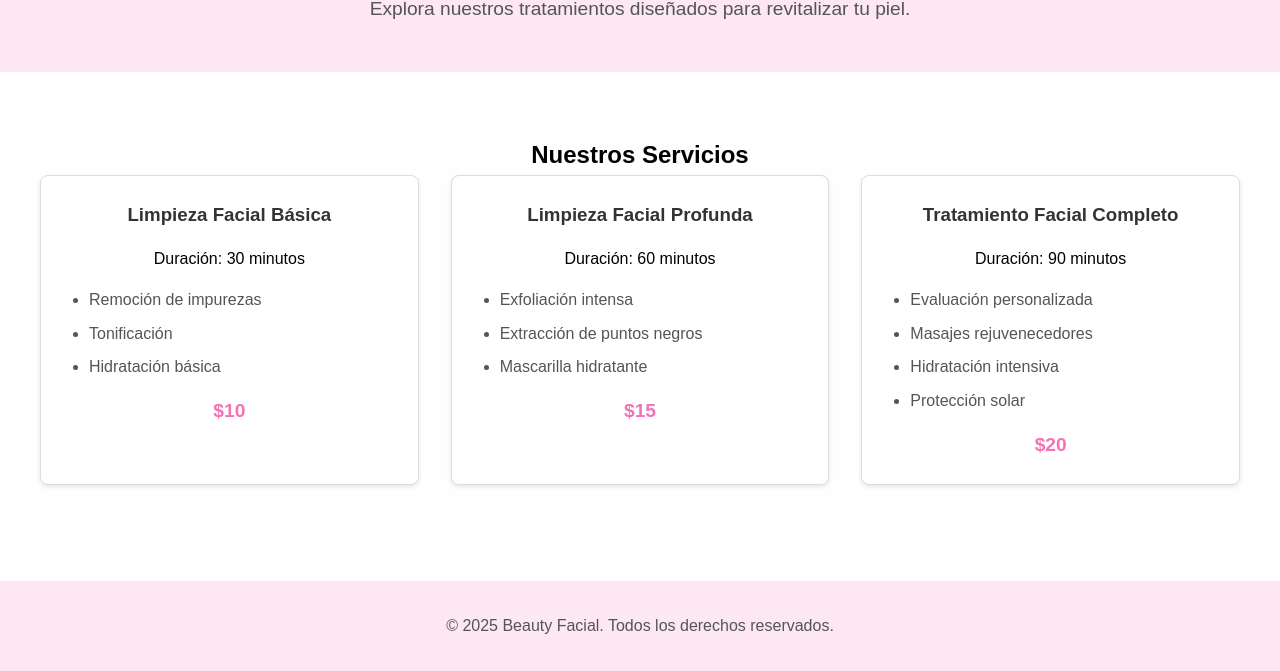
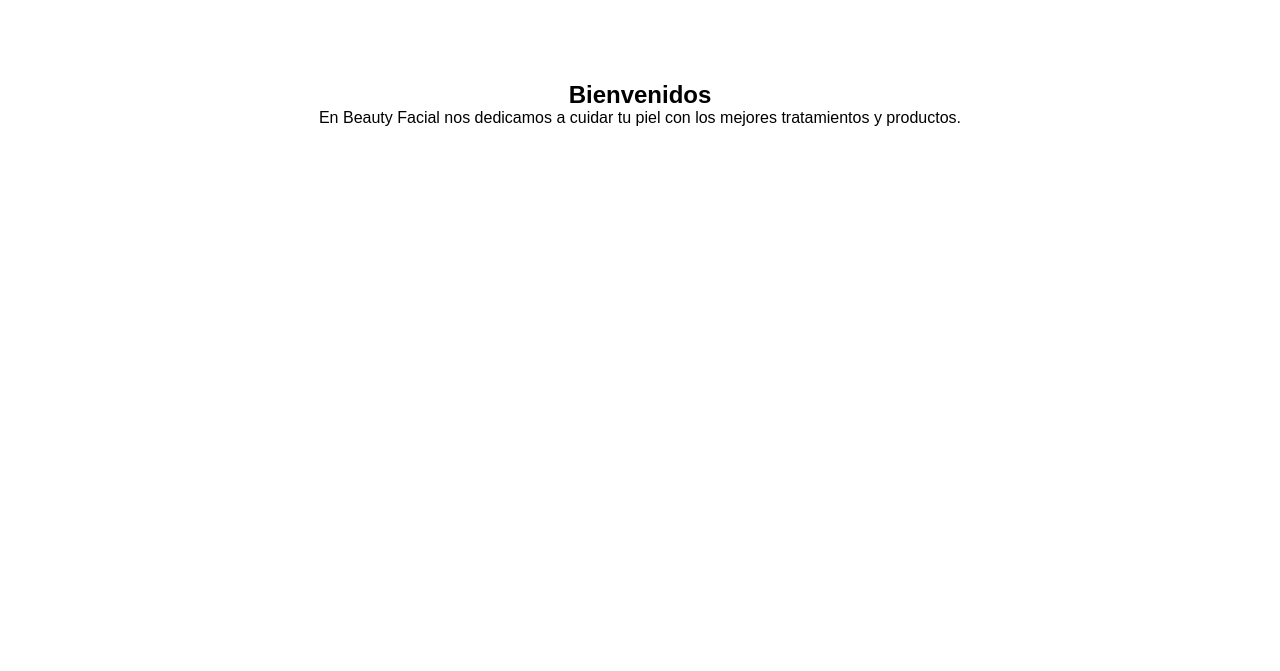
Before and after one commit to Ejms1999/paginaprueba, a plain HTML site: page index.html in a window 1280 px wide. Shown: the part 216-887 px from the top of the page. After the commit the page ends 800 px from the top, so only its background shows below. Drawn offline with Linux system fonts and the light colour scheme.

Commit message:
Update index.html

```diff
--- a/index.html
+++ b/index.html
@@ -3,7 +3,7 @@
 <head>
     <meta charset="UTF-8">
     <meta name="viewport" content="width=device-width, initial-scale=1.0">
-    <title>Beauty Facial - Servicios</title>
+    <title>Beauty Facial</title>
     <style>
         /* Estilos generales */
         * {
@@ -13,17 +13,12 @@
             font-family: Arial, sans-serif;
         }
 
-        body {
-            line-height: 1.6;
-            background-color: #fefefe;
-        }
-
         nav {
             background-color: #fce7f3;
             padding: 1rem;
             position: sticky;
             top: 0;
-            box-shadow: 0 2px 4px rgba(0, 0, 0, 0.1);
+            box-shadow: 0 2px 4px rgba(0,0,0,0.1);
             z-index: 100;
         }
 
@@ -48,150 +43,72 @@
             color: white;
         }
 
-        header {
-            padding: 3rem 2rem;
-            text-align: center;
-            background-color: #fce7f3;
-        }
-
-        header h1 {
-            font-size: 2.5rem;
-            color: #333;
-        }
-
-        header p {
-            color: #555;
-            font-size: 1.2rem;
-        }
-
-        section {
+        header, section {
             padding: 4rem 2rem;
             text-align: center;
         }
 
-        .services-grid {
-            display: grid;
-            grid-template-columns: repeat(auto-fit, minmax(300px, 1fr));
-            gap: 2rem;
-            max-width: 1200px;
-            margin: 0 auto;
+        .contact-card {
+            background-color: #fce7f3;
+            padding: 2rem;
+            border-radius: 8px;
+            text-align: center;
+            box-shadow: 0 2px 4px rgba(0,0,0,0.1);
         }
 
-        .service-card {
-            border: 1px solid #ddd;
-            border-radius: 8px;
-            padding: 1.5rem;
-            box-shadow: 0 2px 4px rgba(0, 0, 0, 0.1);
-            transition: transform 0.3s ease;
-            background: white;
+        .contact-card h3 {
+            color: #333;
+            margin-bottom: 1rem;
+            font-size: 1.5rem;
         }
 
-        .service-card:hover {
-            transform: translateY(-5px);
-            box-shadow: 0 4px 8px rgba(0, 0, 0, 0.2);
+        .contact-info a {
+            text-decoration: none;
+            padding: 15px 30px;
+            border-radius: 8px;
+            transition: all 0.3s ease;
+            font-weight: bold;
+            margin-top: 1rem;
+            color: white;
+            display: inline-block;
         }
 
-        .service-card h3 {
-            color: #333;
-            margin-bottom: 1rem;
+        .whatsapp-btn {
+            background-color: #25D366;
         }
 
-        .price {
-            font-weight: bold;
-            color: #f472b6;
-            font-size: 1.2rem;
-            margin-top: 1rem;
+        .email-btn {
+            background-color: #4A90E2;
         }
 
-        ul {
-            text-align: left;
-            margin: 1rem 0;
-            padding-left: 1.5rem;
-        }
-
-        ul li {
-            margin-bottom: 0.5rem;
-            color: #555;
-        }
-
-        footer {
-            background-color: #fce7f3;
-            padding: 2rem 1rem;
-            text-align: center;
-            margin-top: 2rem;
-        }
-
-        footer p {
-            color: #555;
-            font-size: 1rem;
-        }
-
-        @media (max-width: 768px) {
-            nav ul {
-                flex-direction: column;
-                align-items: center;
-            }
-
-            h2 {
-                font-size: 1.5rem;
-            }
+        .map iframe {
+            width: 100%;
+            max-width: 600px;
+            height: 400px;
+            border-radius: 8px;
+            border: none;
+            box-shadow: 0 2px 4px rgba(0,0,0,0.1);
         }
     </style>
 </head>
 <body>
     <nav>
         <ul>
-            <li><a href="index.html">Inicio</a></li>
-            <li><a href="servicios.html" class="active">Servicios</a></li>
+            <li><a href="index.html" class="active">Inicio</a></li>
+            <li><a href="servicios.html">Servicios</a></li>
             <li><a href="resultados.html">Resultados</a></li>
             <li><a href="contacto.html">Contacto</a></li>
         </ul>
     </nav>
 
     <header>
-        <h1>Servicios de Limpieza Facial</h1>
-        <p>Explora nuestros tratamientos diseñados para revitalizar tu piel.</p>
+        <h1>Beauty Facial</h1>
+        <p>Tu destino para una piel radiante y saludable</p>
     </header>
 
     <section>
-        <h2>Nuestros Servicios</h2>
-        <div class="services-grid">
-            <div class="service-card">
-                <h3>Limpieza Facial Básica</h3>
-                <p>Duración: 30 minutos</p>
-                <ul>
-                    <li>Remoción de impurezas</li>
-                    <li>Tonificación</li>
-                    <li>Hidratación básica</li>
-                </ul>
-                <p class="price">$10</p>
-            </div>
-            <div class="service-card">
-                <h3>Limpieza Facial Profunda</h3>
-                <p>Duración: 60 minutos</p>
-                <ul>
-                    <li>Exfoliación intensa</li>
-                    <li>Extracción de puntos negros</li>
-                    <li>Mascarilla hidratante</li>
-                </ul>
-                <p class="price">$15</p>
-            </div>
-            <div class="service-card">
-                <h3>Tratamiento Facial Completo</h3>
-                <p>Duración: 90 minutos</p>
-                <ul>
-                    <li>Evaluación personalizada</li>
-                    <li>Masajes rejuvenecedores</li>
-                    <li>Hidratación intensiva</li>
-                    <li>Protección solar</li>
-                </ul>
-                <p class="price">$20</p>
-            </div>
-        </div>
+        <h2>Bienvenidos</h2>
+        <p>En Beauty Facial nos dedicamos a cuidar tu piel con los mejores tratamientos y productos.</p>
     </section>
-
-    <footer>
-        <p>&copy; 2025 Beauty Facial. Todos los derechos reservados.</p>
-    </footer>
 </body>
 </html>
```
